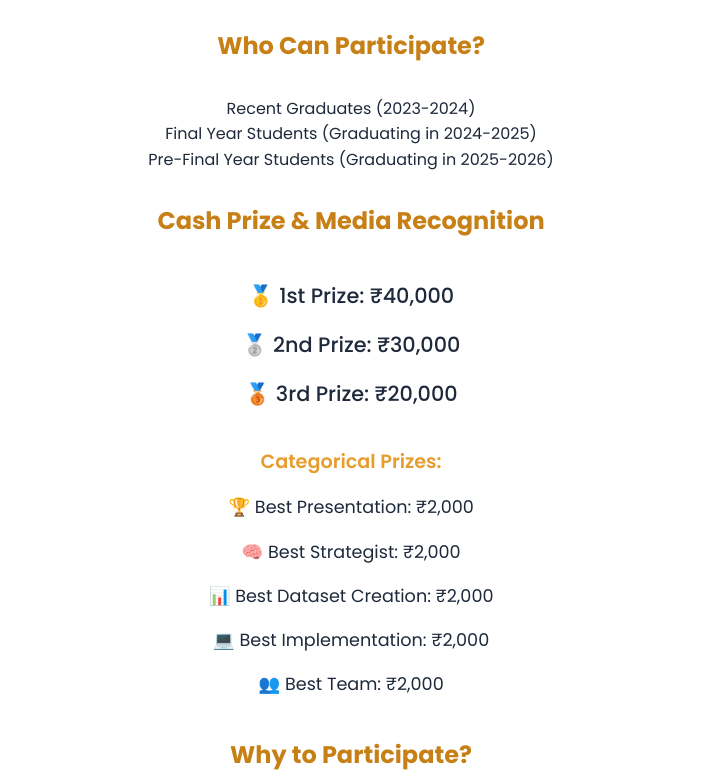
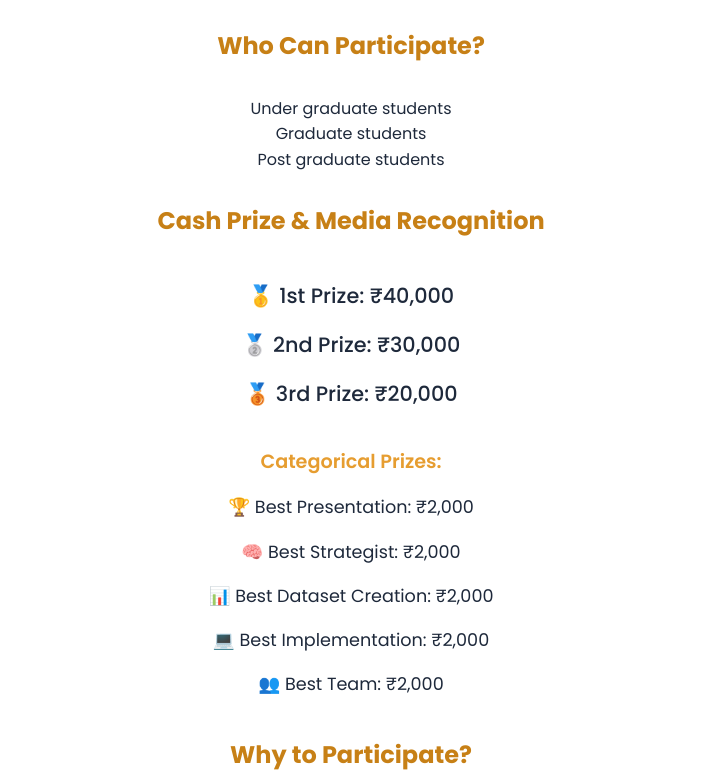
Before and after one commit to livingMabhijit/odigen2025, a website: page index.html in a window 1280 px wide. Shown: the part 866-1643 px from the top of the page, without its empty margins (289-990 px from the left). Drawn offline with Linux system fonts and the light colour scheme.

Commit message:
added partner and who can participate

```diff
--- a/index.html
+++ b/index.html
@@ -43,9 +43,9 @@
             <div class="eligibility">
                 <h3>Who Can Participate?</h3>
                 <ul>
-                    <li>Recent Graduates (2023-2024)</li>
-                    <li>Final Year Students (Graduating in 2024-2025)</li>
-                    <li>Pre-Final Year Students (Graduating in 2025-2026)</li>
+                    <li>Under graduate students</li>
+                    <li>Graduate students</li>
+                    <li>Post graduate students</li>
                 </ul>
             </div>
 
@@ -310,9 +310,10 @@
                 <img src="partners/Jazzee.jpg" alt="JAZZEE" class="partner-logo" />
                 <img src="partners/BIPROS.jpg" alt="BIPROS" class="partner-logo" />
                 <img src="partners/appsecure.jpg" alt="AppSecure" class="partner-logo" />
+                <img src="partners/simbian.jpg" alt="Simbian" class="partner-logo" />
                 <img src="partners/Golden_Brew_Cafe.jpg" alt="Golden Brew Cafe" class="partner-logo" />
                 <img src="partners/ocac.jpg" alt="OCAC" class="partner-logo" />
-                <img src="partners/STPI.jpg" alt="STPI" class="partner-logo" />
+
             </div>
         </div>
     </section>
```
Also changed, not shown: partners/simbian.jpg (added).
